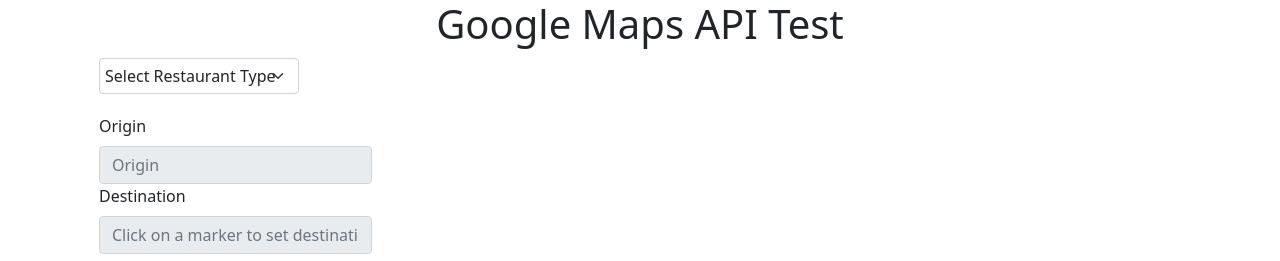
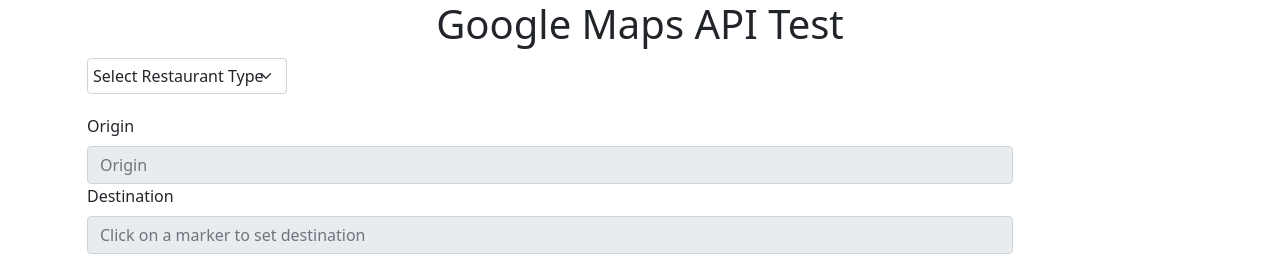
Before and after one commit to nate-sanchez26/googlemaps-sanchez, a plain HTML site: page index.html in a window 1280 px wide. Shown: the top 261 px of the page. Drawn offline with nearby package versions, Linux system fonts and the light colour scheme; some packages are replaced by stand-ins of ours.

Commit message:
branching out for new modifications

```diff
--- a/index.html
+++ b/index.html
@@ -16,7 +16,7 @@
     </div>
 
     <!--Restaurant type filter-->
-    <div id="restaurantTypeContainer" class="container">
+    <div id="restaurantTypeContainer">
       <div class="col-md-3">
         <div class="mapWrap">
           <!--Dropdown-->
@@ -31,18 +31,18 @@
       </div>
     </div>
 
-    <div id="directionControl" class="container">
+    <div id="directionControl">
       <!--Directions Control:
       Note: these are disabled-->
       <form class="form-horizontal">
         <div class="form-group">
 
-          <div class="col-md-3">
+          <div class="col-md-10">
             <label for="from" class="form-label">Origin</label>
             <input disabled type="text" class="form-control" id="from" placeholder="Origin">
           </div>
 
-          <div class="col-md-3">
+          <div class="col-md-10">
             <label for="to" class="form-label">Destination</label>
             <input disabled type="text" class="form-control" id="to" placeholder="Click on a marker to set destination">
           </div>
--- a/styles.css
+++ b/styles.css
@@ -1,6 +1,6 @@
-  /* * {
+   /* * {
     border: 5px solid gray;
-  } */
+  }  */
 
   #map {
     height: 800px;
```
